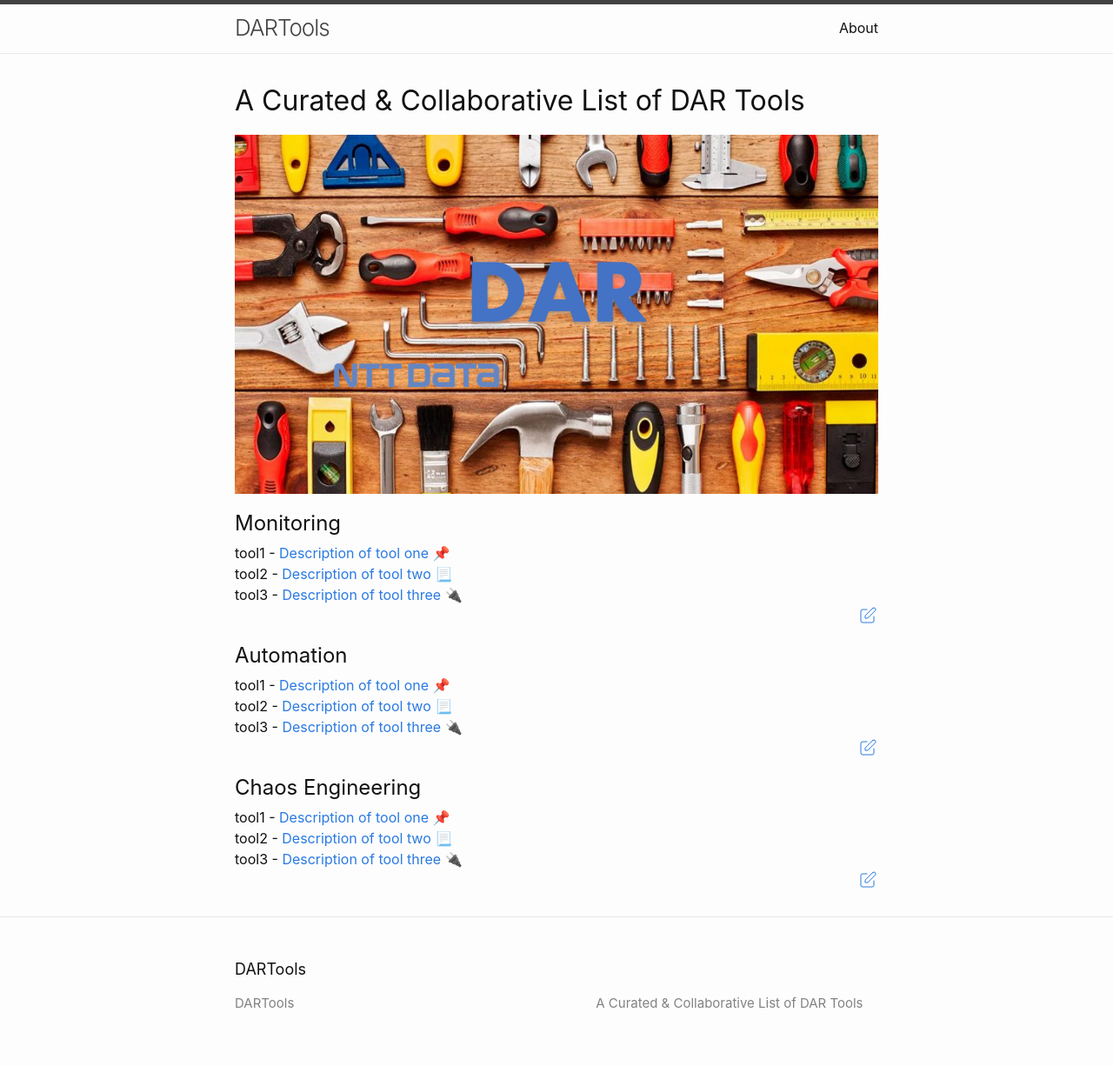
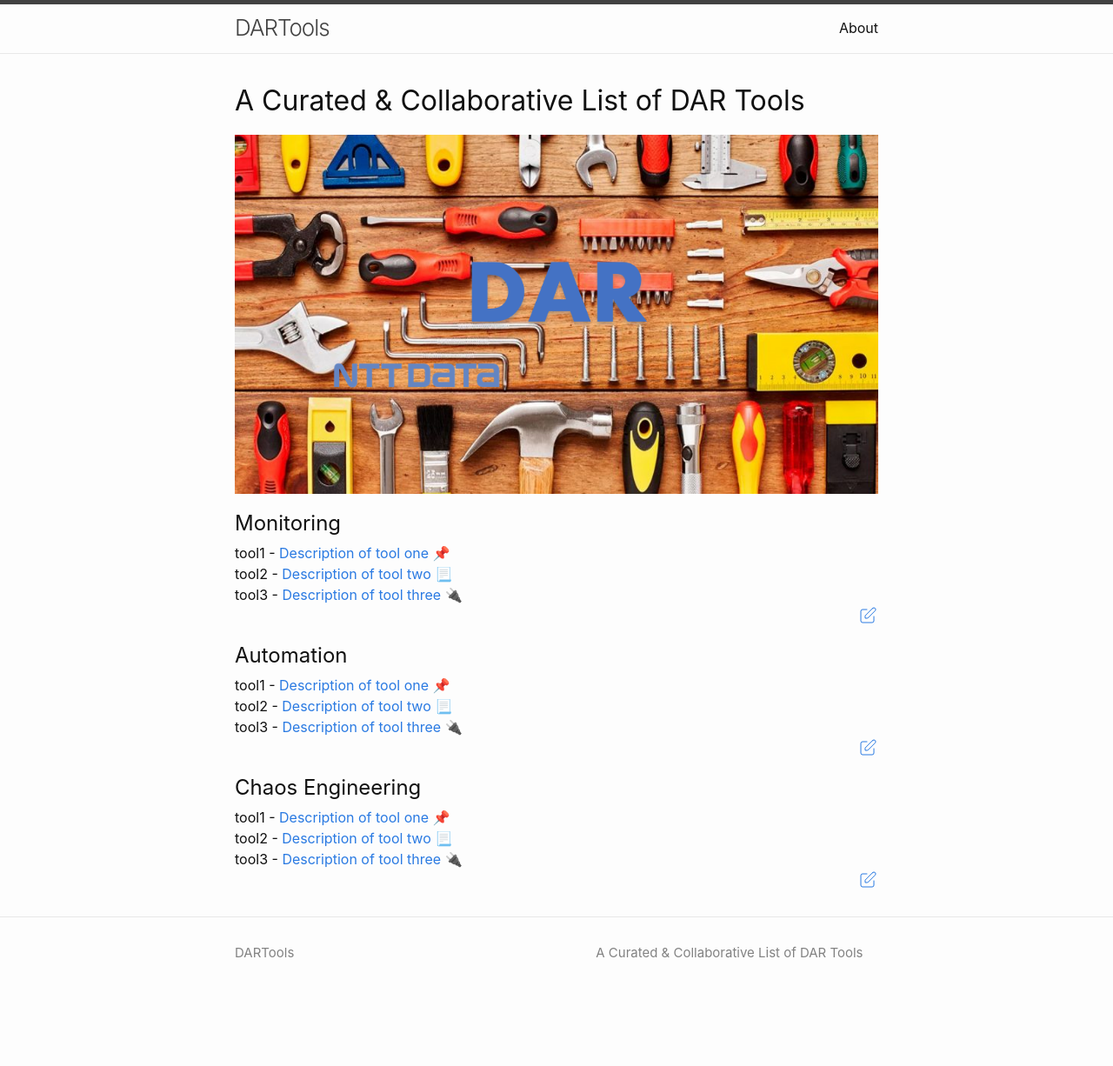
Before and after one commit to JaviMore/dartools, a Jekyll site: the page built from index.html, in a window 1280 px wide. Shown: the whole page at 87% size. Built offline with Jekyll 4.4.1, drawn with Linux system fonts in a browser that asks for light colours; after the commit the page ends 1168 px from its top, so only the background shows below that.

Commit message:
Update footer.html

```diff
--- a/_includes/footer.html
+++ b/_includes/footer.html
@@ -2,8 +2,6 @@
   <data class="u-url" href="{{ "/" | relative_url }}"></data>
 
   <div class="wrapper">
-
-    <h2 class="footer-heading">{{ site.title | escape }}</h2>
 
     <div class="footer-col-wrapper">
       <div class="footer-col footer-col-1">
```
